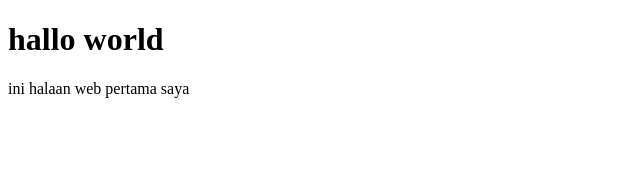
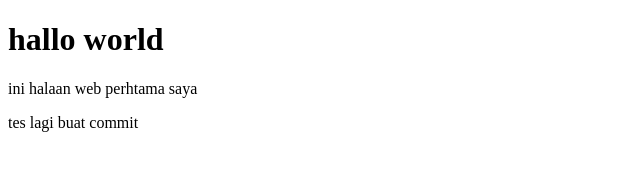
Before and after one commit to Legaseh/nyoba-lagi, a plain HTML site: page index.html in a window 1280 px wide. Shown: the whole page, without its empty margins (0-640 px from the left). Drawn offline with Linux system fonts and the light colour scheme.

Commit message:
:Commit ke 3

```diff
--- a/index.html
+++ b/index.html
@@ -5,7 +5,8 @@
 </head>
 <body>
 <h1>hallo world</h1>
-<p>ini halaan web pertama saya</p>
+<p>ini halaan web perhtama saya</p>
+<p>tes lagi buat commit</p>
 </body>
 
 </html>
```
